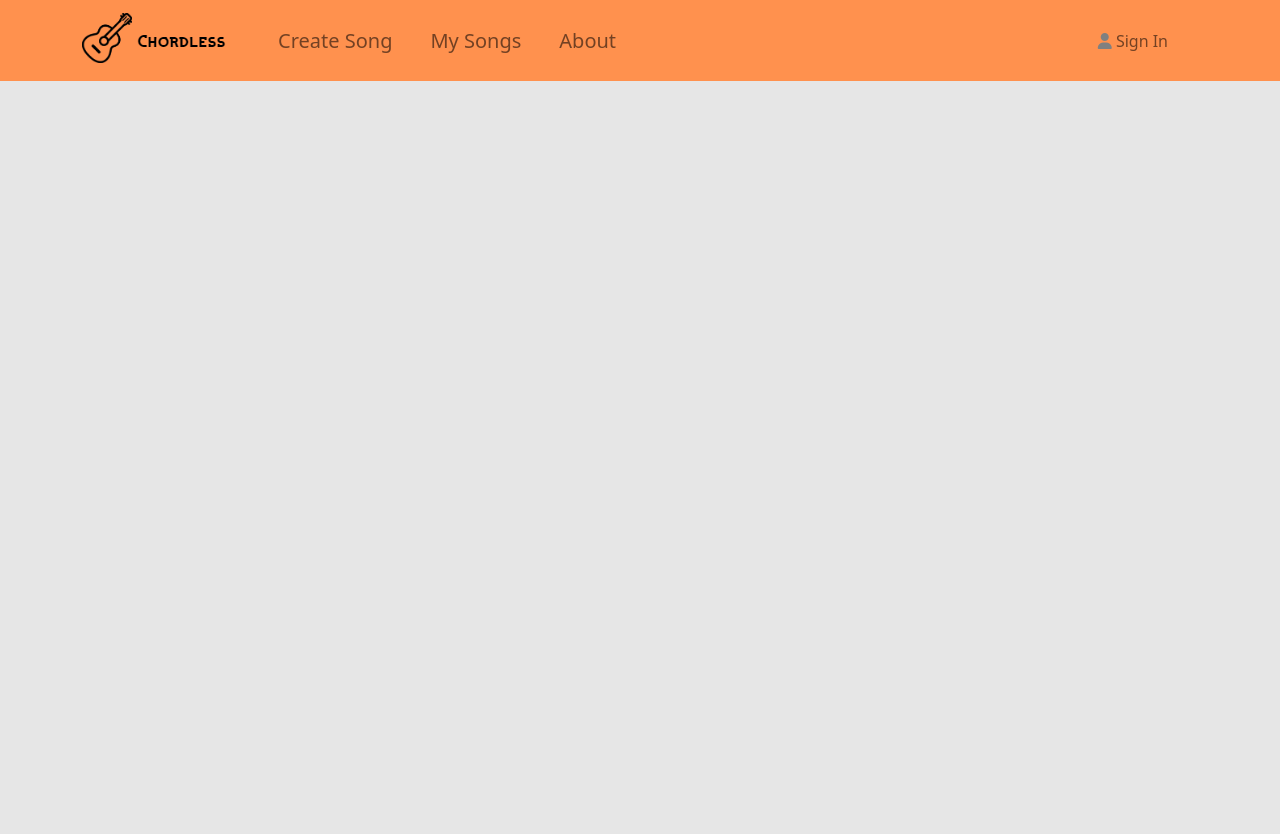
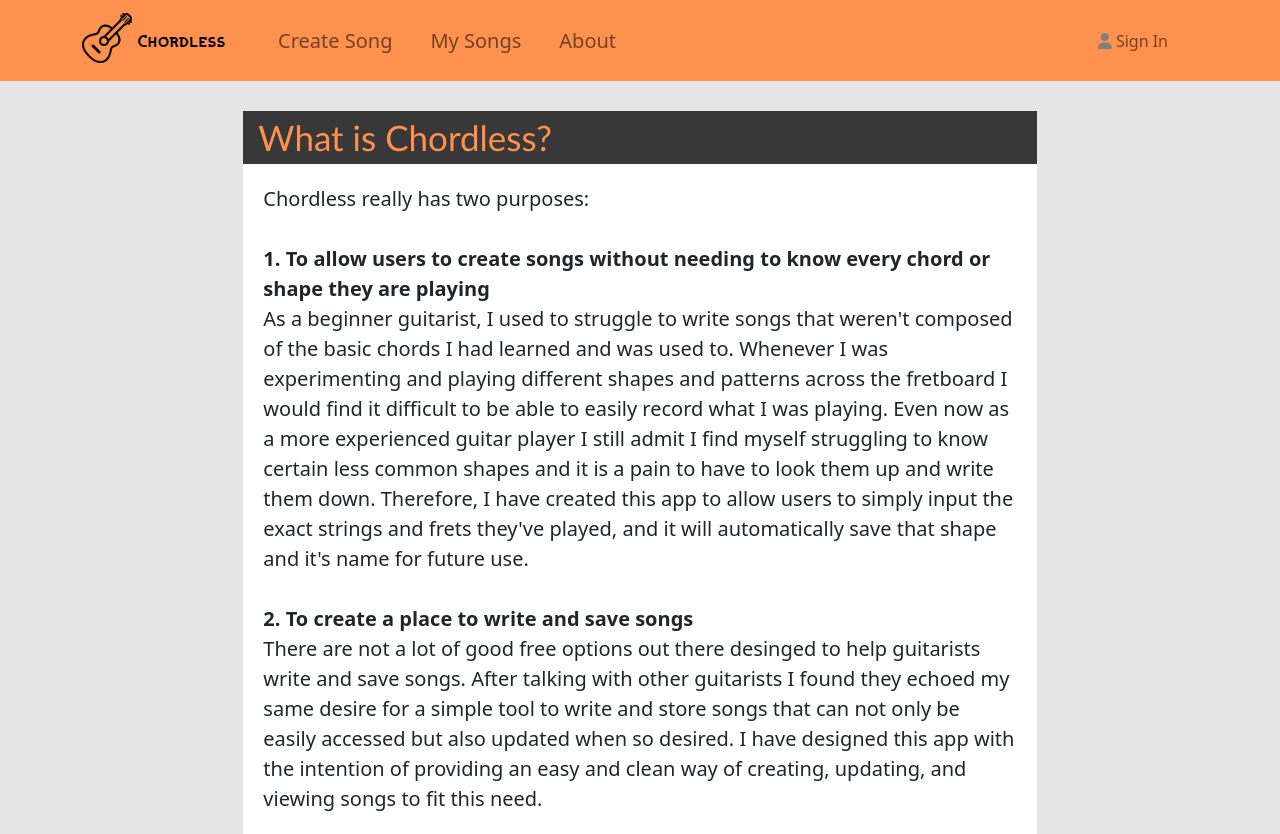
Before and after one commit to jacklayfield/Chordless, a React (Create React App) app in the folder client/: page /about in a window 1280 px wide. Before the commit the page ends 800 px from the top, so only its background shows below. Built offline with nearby package versions, Linux system fonts and the light colour scheme.

Commit message:
Created 'about' page

```diff
--- a/client/src/App.tsx
+++ b/client/src/App.tsx
@@ -4,6 +4,7 @@ import "../node_modules/bootstrap/dist/css/bootstrap.min.css";
 import { BrowserRouter as Router, Route, Routes } from "react-router-dom";
 import { CreateSong } from "./pages/createSong";
 import { NavBar } from "./components/navBar";
+import { About } from "./pages/about";
 
 function App() {
   document.body.classList.add("background-red");
@@ -12,6 +13,7 @@ function App() {
       <NavBar />
       <Routes>
         <Route path="/createSong" element={<CreateSong />} />
+        <Route path="/about" element={<About />} />
       </Routes>
     </Router>
   );
--- a/client/src/pages/about.tsx
+++ b/client/src/pages/about.tsx
@@ -1 +1,66 @@
-export const About = () => {};
+import Row from "react-bootstrap/Row";
+import Col from "react-bootstrap/Col";
+
+export const About = () => {
+  return (
+    <div>
+      <Row className="gx-0">
+        <Col />
+        <Col xs={8}>
+          <div className="columns">
+            <div className="sectionTitles">
+              <header className="sectionTitlesText">What is Chordless?</header>
+            </div>
+            <div style={{ padding: 20 }}>
+              <Row>
+                <div
+                  style={{
+                    fontSize: "20px",
+                  }}
+                >
+                  <span>Chordless really has two purposes:</span> <br /> <br />
+                  <span style={{ fontWeight: "bold" }}>
+                    1. To allow users to create songs without needing to know
+                    every chord or shape they are playing
+                  </span>{" "}
+                  <br />
+                  <span>
+                    As a beginner guitarist, I used to struggle to write songs
+                    that weren't composed of the basic chords I had learned and
+                    was used to. Whenever I was experimenting and playing
+                    different shapes and patterns across the fretboard I would
+                    find it difficult to be able to easily record what I was
+                    playing. Even now as a more experienced guitar player I
+                    still admit I find myself struggling to know certain less
+                    common shapes and it is a pain to have to look them up and
+                    write them down. Therefore, I have created this app to allow
+                    users to simply input the exact strings and frets they've
+                    played, and it will automatically save that shape and it's
+                    name for future use.
+                  </span>{" "}
+                  <br />
+                  <br />
+                  <span style={{ fontWeight: "bold" }}>
+                    2. To create a place to write and save songs
+                  </span>{" "}
+                  <br />
+                  <span>
+                    There are not a lot of good free options out there desinged
+                    to help guitarists write and save songs. After talking with
+                    other guitarists I found they echoed my same desire for a
+                    simple tool to write and store songs that can not only be
+                    easily accessed but also updated when so desired. I have
+                    designed this app with the intention of providing an easy
+                    and clean way of creating, updating, and viewing songs to
+                    fit this need.
+                  </span>{" "}
+                </div>
+              </Row>
+            </div>
+          </div>
+        </Col>
+        <Col />
+      </Row>
+    </div>
+  );
+};
--- a/client/src/styling/theme.css
+++ b/client/src/styling/theme.css
@@ -1,3 +1,24 @@
 body {
   background-color: #e6e6e6;
 }
+
+.columns {
+  margin-top: 30px;
+  margin-left: 30px;
+  margin-right: 30px;
+  margin-bottom: 0px;
+  background: white;
+}
+
+.sectionTitles {
+  background: #383838;
+  color: lightgray;
+}
+
+.sectionTitlesText {
+  font-weight: 300;
+  color: #ff914e;
+  font-size: 35px;
+  font-family: "Trebuchet MS";
+  margin-left: 15px;
+}
```
